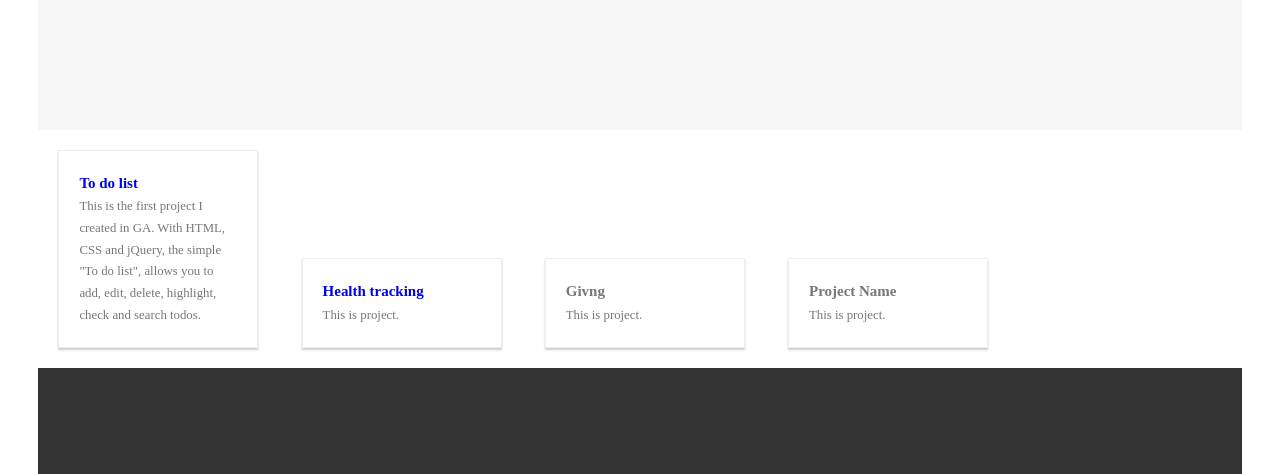
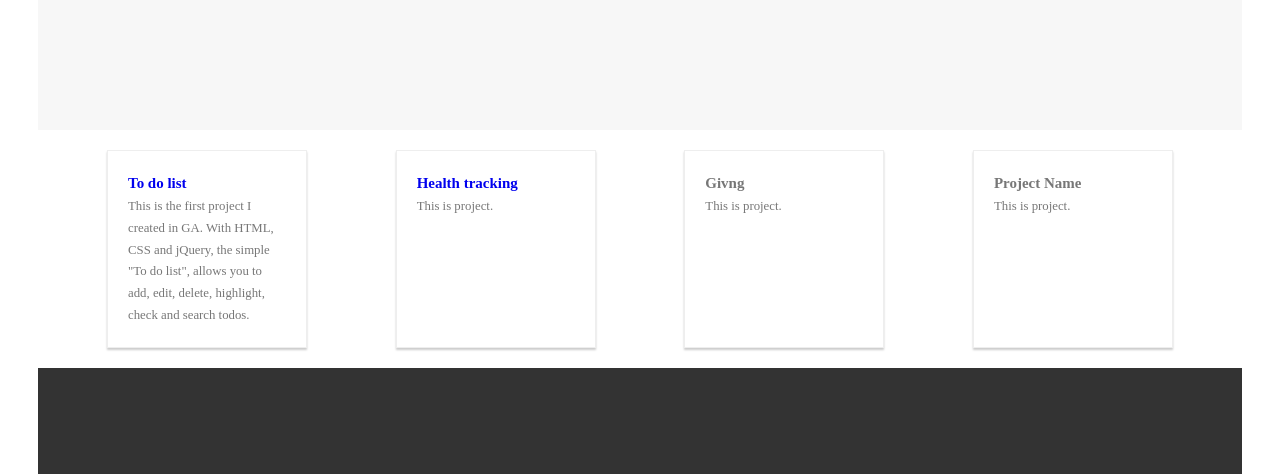
Before and after one commit to chenhe-henry/portfolio, a website: page index.html in a window 1280 px wide. Shown: the part 1620-2094 px from the top of the page. Drawn offline with Linux system fonts and the light colour scheme.

Commit message:
apply flexbox

```diff
--- a/index.html
+++ b/index.html
@@ -80,7 +80,7 @@
         </div>
       </section>
       <!-- All the projects -->
-      <section class="projects">
+      <section class="projects container">
         <div class="project project__ga--0">
           <h3>
             <a
--- /dev/null
+++ b/sass/components/_container.scss
@@ -0,0 +1,5 @@
+.container {
+  display: flex;
+  flex-direction: row;
+  justify-content: space-evenly;
+}
--- a/sass/components/_projects.scss
+++ b/sass/components/_projects.scss
@@ -11,6 +11,7 @@ a:hover {
 
 .project {
   display: inline-block;
+
   border: 1px solid #eee;
   box-shadow: 0 2px 2px #ccc;
   margin: 20px;
--- a/sass/main.scss
+++ b/sass/main.scss
@@ -7,6 +7,7 @@
 
 @import "components/button";
 @import "components/composition";
+@import "components/container";
 @import "components/projects";
 
 @import "layout/footer";
```
Also changed, not shown: css/style.css.
